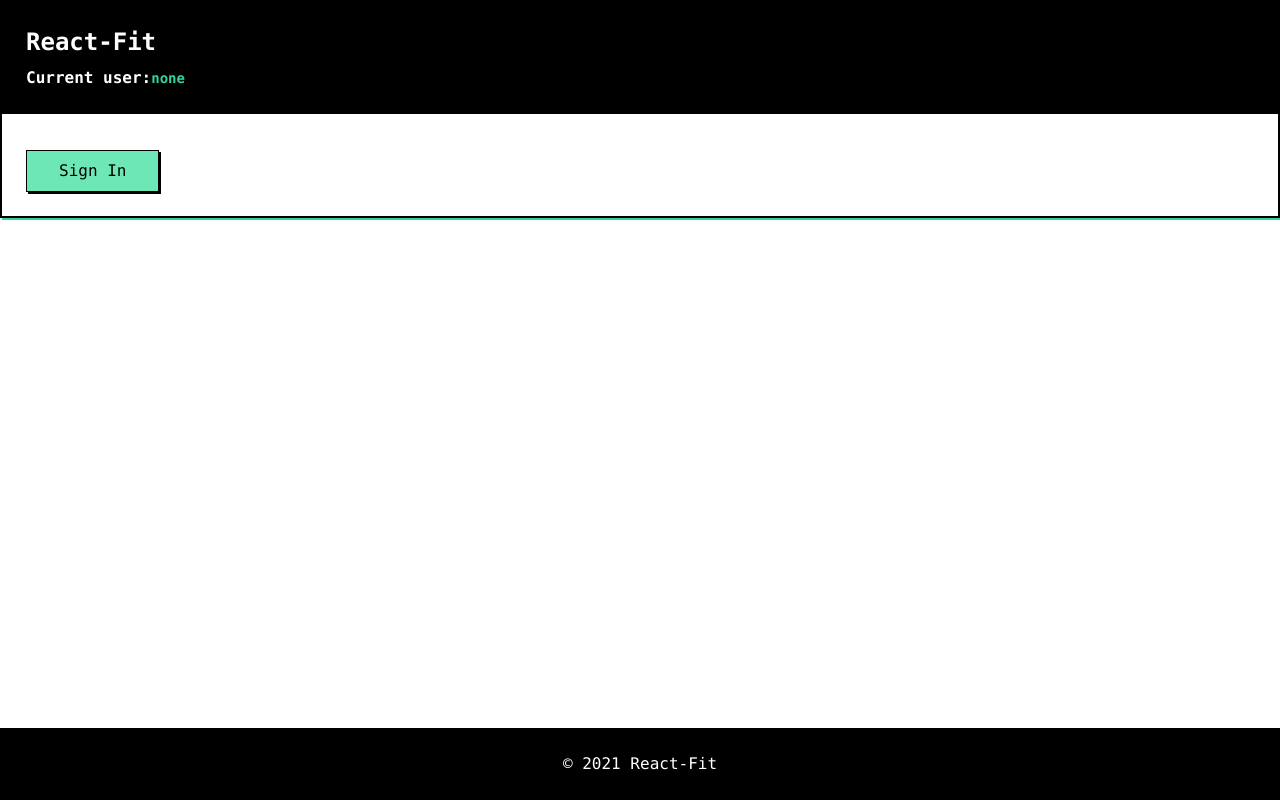
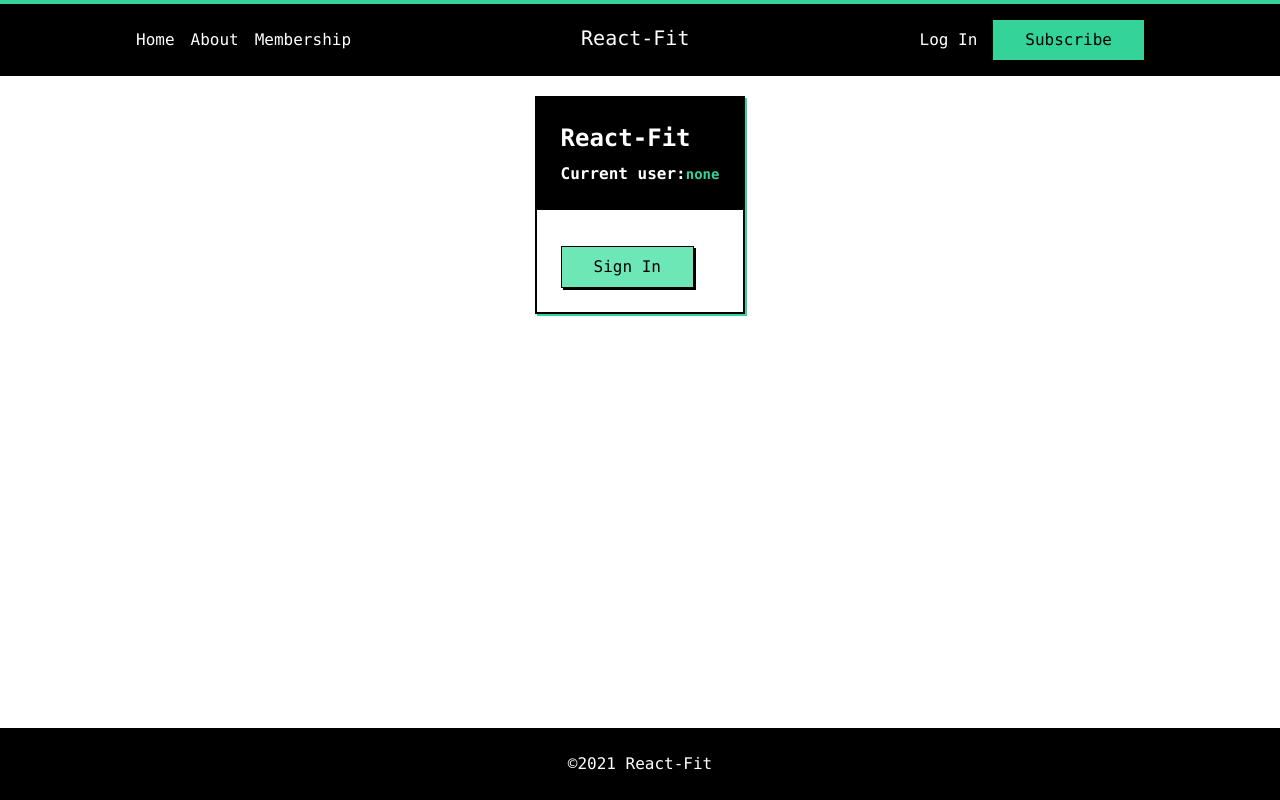
Before and after one commit to andrewgilliland/react-fit, a Next.js app: page / in a window 1280 px wide. Built offline with nearby package versions, Linux system fonts and the light colour scheme; no server answers.

Commit message:
adds navbar component

```diff
--- a/components/Footer.js
+++ b/components/Footer.js
@@ -1,7 +1,7 @@
 export default function Footer() {
   return (
     <div className="bg-black p-6 flex justify-center align-center">
-      <div className="font-mono text-white">© {new Date().getFullYear()} React-Fit</div>
+      <div className="font-mono text-white">©{new Date().getFullYear()} React-Fit</div>
     </div>
   );
 }
--- a/components/Layout.js
+++ b/components/Layout.js
@@ -1,9 +1,13 @@
+import Navbar from './Navbar';
 import Footer from './Footer';
 
 export default function Layout({ children }) {
   return (
     <div className="flex flex-col min-h-screen">
-      <div className="flex flex-col flex-1">{children}</div>
+      <Navbar />
+      <div className="flex flex-col flex-1 max-w-screen-lg mx-auto">
+        {children}
+      </div>
       <Footer />
     </div>
   );
--- /dev/null
+++ b/components/Navbar.js
@@ -0,0 +1,36 @@
+import Link from 'next/link';
+
+export default function Navbar() {
+  return (
+    <nav className="bg-black text-white font-mono py-4 border-t-4 border-green-400">
+      <div className="flex justify-between max-w-screen-lg mx-auto">
+        <ul className="flex mt-2">
+          <li className="mx-2">
+            <Link href="/">
+              <a>Home</a>
+            </Link>
+          </li>
+          <li className="mx-2">
+            <Link href="/about">
+              <a>About</a>
+            </Link>
+          </li>
+          <li className="mx-2">
+            <Link href="/membership">
+              <a>Membership</a>
+            </Link>
+          </li>
+        </ul>
+        <div className="mt-1 text-xl">React-Fit</div>
+        <ul className="flex items-center">
+          <li className="mx-2">Log In</li>
+          <li className="mx-2 bg-green-400 px-8 py-2 text-black">
+            <Link href="/membership">
+              <a>Subscribe</a>
+            </Link>
+          </li>
+        </ul>
+      </div>
+    </nav>
+  );
+}
--- /dev/null
+++ b/pages/_document.js
@@ -0,0 +1,19 @@
+import Document, { Html, Head, Main, NextScript } from 'next/document';
+
+class MyDocument extends Document {
+  render() {
+    return (
+      <Html>
+        <Head>
+          <link rel="icon" href="/favicon.ico" />
+        </Head>
+        <body>
+          <Main />
+          <NextScript />
+        </body>
+      </Html>
+    );
+  }
+}
+
+export default MyDocument;
--- a/pages/index.js
+++ b/pages/index.js
@@ -8,11 +8,10 @@ export default function Home() {
     <div>
       <Head>
         <title>React-Fit</title>
-        <link rel="icon" href="/favicon.ico" />
       </Head>
 
       <main>
-        <div className="font-mono border-2 border-black shadow-offset-green">
+        <div className="font-mono border-2 border-black shadow-offset-green mt-5">
           <div className="bg-black p-6">
             <h1 className="text-2xl text-white font-bold">React-Fit</h1>
 
--- /dev/null
+++ b/pages/membership.js
@@ -0,0 +1,21 @@
+import Head from 'next/head';
+
+export default function About() {
+  return (
+    <div>
+      <Head>
+        <title>Membership</title>
+      </Head>
+      <main>
+        <header className="font-mono mt-20 max-w-xl">
+          <h1 className="text-4xl">Membership</h1>
+          <p className="text-gray-500 mt-3">
+            Lorem ipsum dolor sit amet consectetur adipisicing elit. Eligendi,
+            vitae expedita? Fugiat qui, quasi similique sit laboriosam
+            doloremque hic debitis cum tempora molestiae, natus dolor?
+          </p>
+        </header>
+      </main>
+    </div>
+  );
+}
--- a/styles/globals.css
+++ b/styles/globals.css
@@ -11,20 +11,3 @@
     box-shadow: 2px 2px rgba(52, 211, 153, 1);
   }
 }
-
-html,
-body {
-  /* padding: 0;
-  margin: 0;
-  font-family: -apple-system, BlinkMacSystemFont, Segoe UI, Roboto, Oxygen,
-    Ubuntu, Cantarell, Fira Sans, Droid Sans, Helvetica Neue, sans-serif; */
-}
-
-a {
-  /* color: inherit;
-  text-decoration: none; */
-}
-
-* {
-  /* box-sizing: border-box; */
-}
```
